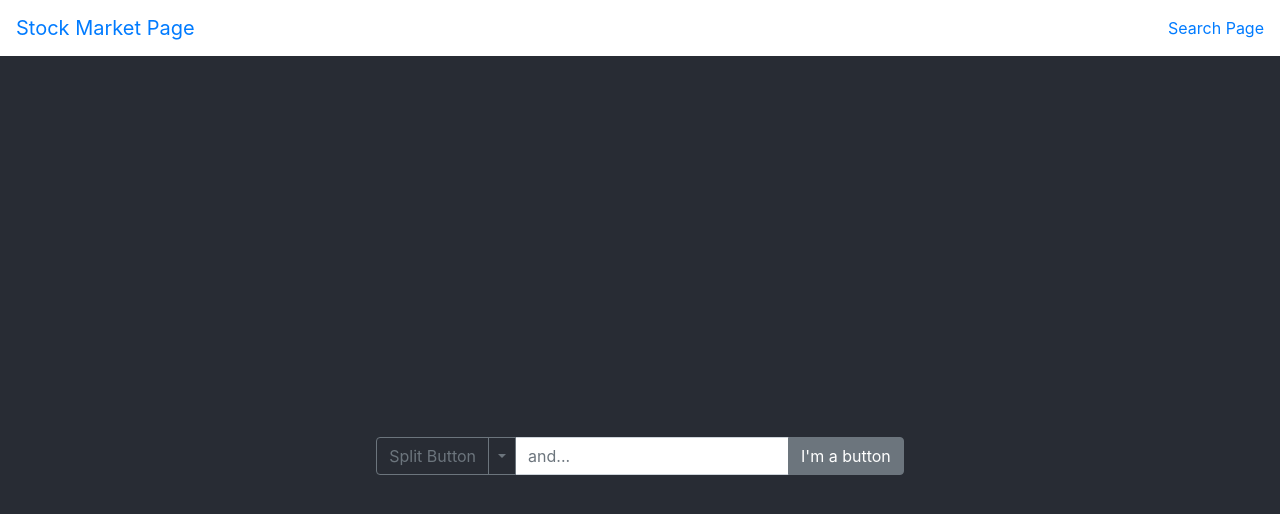
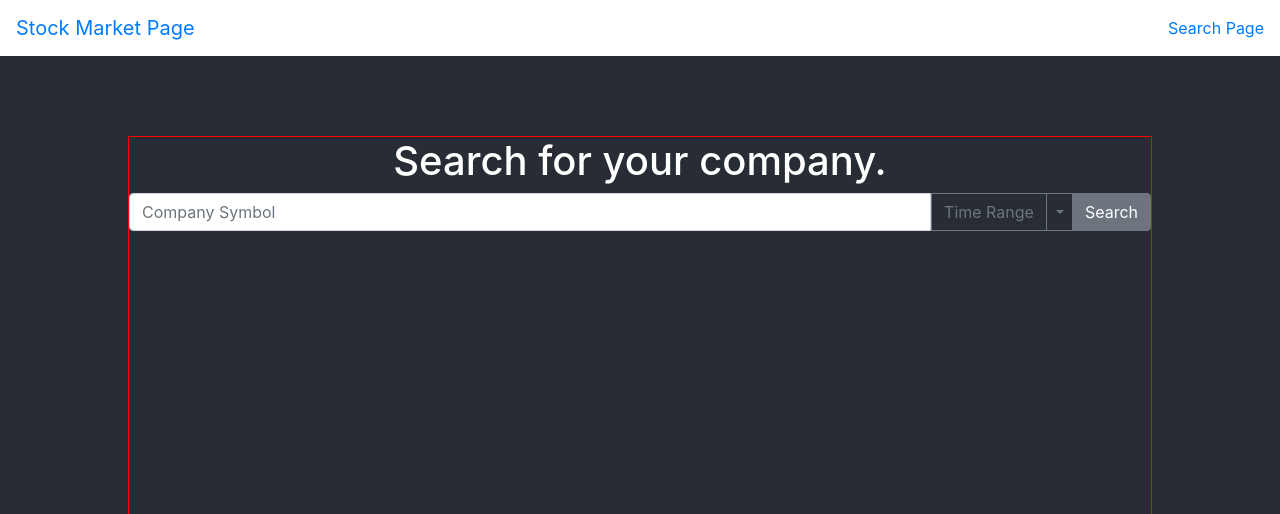
Before and after one commit to angeljuarez77/second-stock-market-app, a React (Create React App) app: page / in a window 1280 px wide. Both pictures are taken after a click on the item "Search Page". Shown: the top 514 px of the page. Built offline with nearby package versions, Linux system fonts and the light colour scheme.

Commit message:
completed visuals and functionality of the search bar

```diff
--- a/src/App.js
+++ b/src/App.js
@@ -1,11 +1,26 @@
 import React, { useState } from 'react';
 import './App.css';
+import axios from 'axios';
 import Welcome from './components/Welcome';
 import Navigation from './components/Navigation';
 import Search from './components/Search';
 
+const BASE_URL = "https://api.iextrading.com/1.0";
 function App() {
   const [view, setView] = useState("welcome");
+  const [timeRange, setTimeRange] = useState("Time Range");
+  const [companySymbol, setCompanySymbol] = useState("");
+  const [companyStock, setCompanyStock] = useState(null);
+
+  function searchForm(){
+    const form = document.getElementById("search-form");
+    setCompanySymbol(form.value);
+  }
+
+  async function request(){
+    const res = await axios.get(`${BASE_URL}/stock/${companySymbol}/chart/${timeRange}`);
+    setCompanyStock(res.data);
+  }
 
   function getView(){
     switch (view) {
@@ -13,7 +28,12 @@ function App() {
       return <Welcome />
       case 'search':
         return (
-          <Search />
+          <Search
+          formSubmit={request}
+          formInput={searchForm}
+          chosenTimeRange={timeRange}
+          changeTimeRange={setTimeRange}
+          />
         )
       default:
       return (
@@ -21,6 +41,7 @@ function App() {
       )
     }
   }
+
   return (
     <div className="App">
       <Navigation changeView={setView}/>
--- a/src/components/Search.js
+++ b/src/components/Search.js
@@ -1,58 +1,37 @@
 import React, { useState } from 'react';
-import {
-  InputGroup,
-  InputGroupAddon,
-  InputGroupButtonDropdown,
-  Input,
-  Button,
-  DropdownToggle,
-  DropdownMenu,
-  DropdownItem
- } from 'reactstrap';
+import { InputGroup, InputGroupAddon, InputGroupButtonDropdown, Input, Button, DropdownToggle, DropdownMenu, DropdownItem } from 'reactstrap';
 
-export default function Search(){
-  // constructor(props) {
-  //   super(props);
-
-  //   this.toggleDropDown = this.toggleDropDown.bind(this);
-  //   this.toggleSplit = this.toggleSplit.bind(this);
-  //   this.state = {
-  //     dropdownOpen: false,
-  //     splitButtonOpen: false
-  //   };
-  // }
-
-  // toggleDropDown() {
-  //   this.setState({
-  //     dropdownOpen: !this.state.dropdownOpen
-  //   });
-  // }
-
-  // toggleSplit() {
-  //   this.setState({
-  //     splitButtonOpen: !this.state.splitButtonOpen
-  //   });
-  // }
-
+function Search(props){
   const [splitButtonOpen, setSplitButtonOpen] = useState(false);
 
     return (
-      <div>
+      <div className="search-component">
+        <h1>Search for your company.</h1>
         <InputGroup>
-          <InputGroupButtonDropdown addonType="prepend" toggle={() => setSplitButtonOpen(!splitButtonOpen)}>
-            <Button outline>Split Button</Button>
+          <Input
+          id="search-form"
+          placeholder="Company Symbol"
+          onChange={() => props.formInput()}
+          />
+          <InputGroupButtonDropdown addonType="prepend" isOpen={splitButtonOpen} toggle={() => setSplitButtonOpen(!splitButtonOpen)}>
+            <Button outline>{props.chosenTimeRange}</Button>
             <DropdownToggle split outline />
             <DropdownMenu>
-              <DropdownItem header>Header</DropdownItem>
-              <DropdownItem disabled>Action</DropdownItem>
-              <DropdownItem>Another Action</DropdownItem>
-              <DropdownItem divider />
-              <DropdownItem>Another Action</DropdownItem>
+              <DropdownItem onClick={() => props.changeTimeRange("1d")}>1 Day</DropdownItem>
+              <DropdownItem onClick={() => props.changeTimeRange("1m")}>1 Month</DropdownItem>
+              <DropdownItem onClick={() => props.changeTimeRange("3m")}>3 Months</DropdownItem>
+              <DropdownItem onClick={() => props.changeTimeRange("6m")}>6 Months</DropdownItem>
+              <DropdownItem onClick={() => props.changeTimeRange("1y")}>1 Year</DropdownItem>
+              <DropdownItem onClick={() => props.changeTimeRange("2y")}>2 Year</DropdownItem>
+              <DropdownItem onClick={() => props.changeTimeRange("5y")}>5 Year</DropdownItem>
+              {/* <DropdownItem divider /> */}
+              <DropdownItem onClick={() => props.changeTimeRange("YTD")}>YTD</DropdownItem>
             </DropdownMenu>
           </InputGroupButtonDropdown>
-          <Input placeholder="and..." />
-          <InputGroupAddon addonType="append"><Button color="secondary">I'm a button</Button></InputGroupAddon>
+          <InputGroupAddon addonType="append"><Button onClick={() => props.formSubmit()} color="secondary">Search</Button></InputGroupAddon>
         </InputGroup>
       </div>
     );
 }
+
+export default Search;
```
